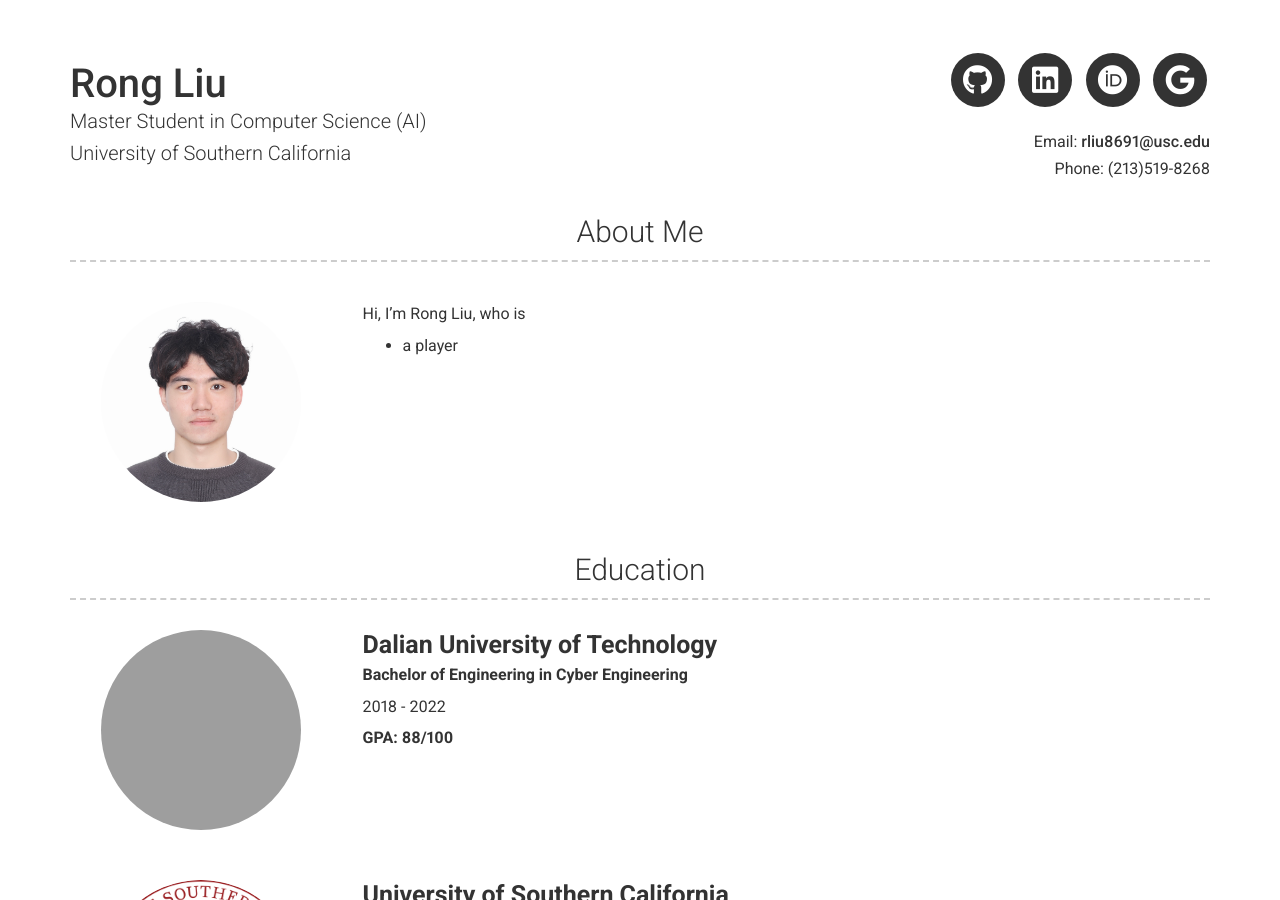
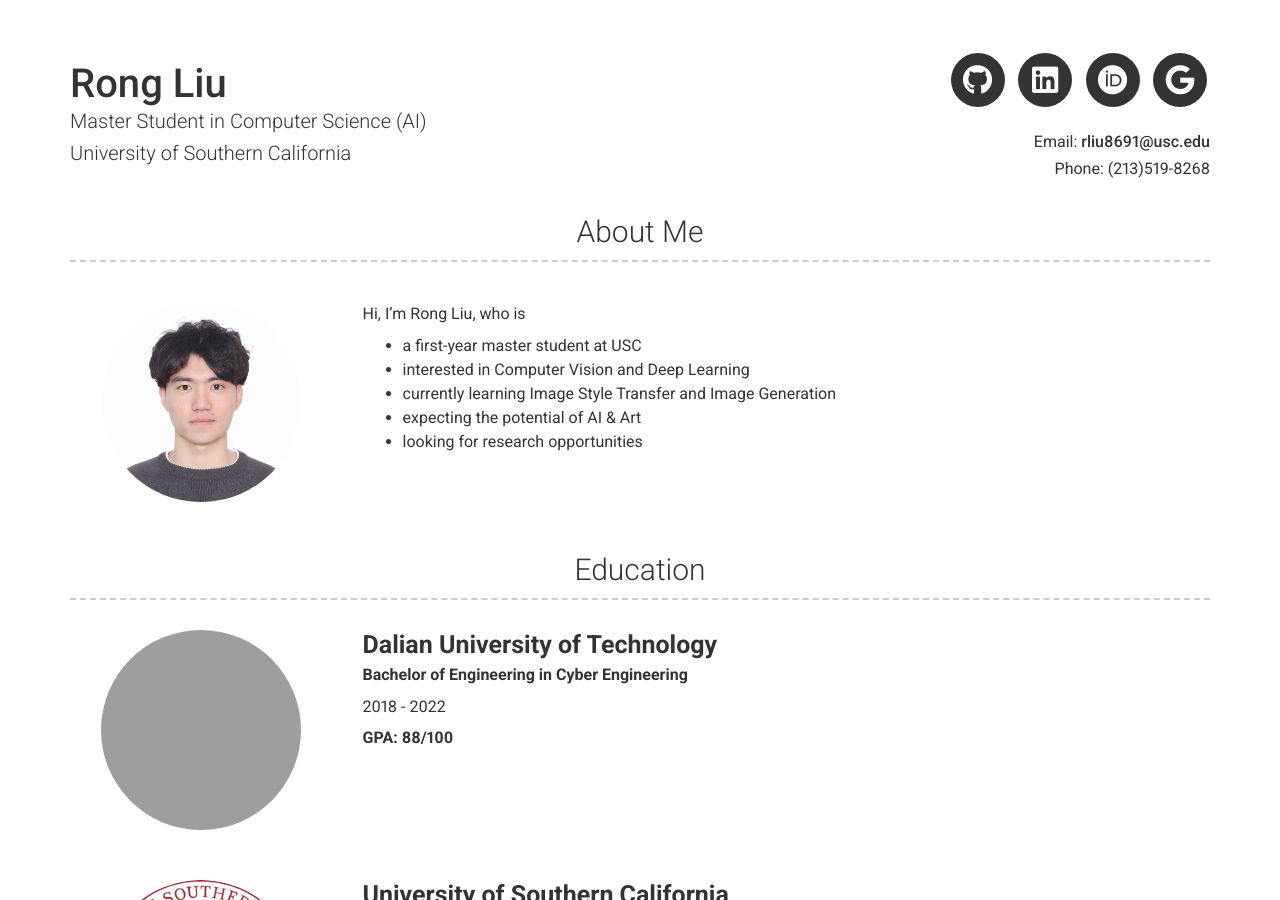
Before and after one commit to RongLiu-Leo/rongliu-leo.github.io, a Jekyll site: the page built from index.md, in a window 1280 px wide and 900 px high. Built offline with Jekyll 4.4.1, drawn with Linux system fonts in a browser that asks for light colours; nearby versions of some CDN libraries; grey boxes are pictures that could not be loaded.

Commit message:
Update _config.yml

```diff
--- a/_config.yml
+++ b/_config.yml
@@ -54,7 +54,11 @@ googlescholar_username: MrWUyWkAAAAJ
 about_profile_image: images/profile.jpg
 about_content: | # this will include new lines to allow paragraphs
   Hi, I'm Rong Liu, who is
-  - a player
+  - a first-year master student at USC
+  - interested in Computer Vision and Deep Learning
+  - currently learning Image Style Transfer and Image Generation
+  - expecting the potential of AI & Art
+  - looking for research opportunities
 
 
 content:
```
